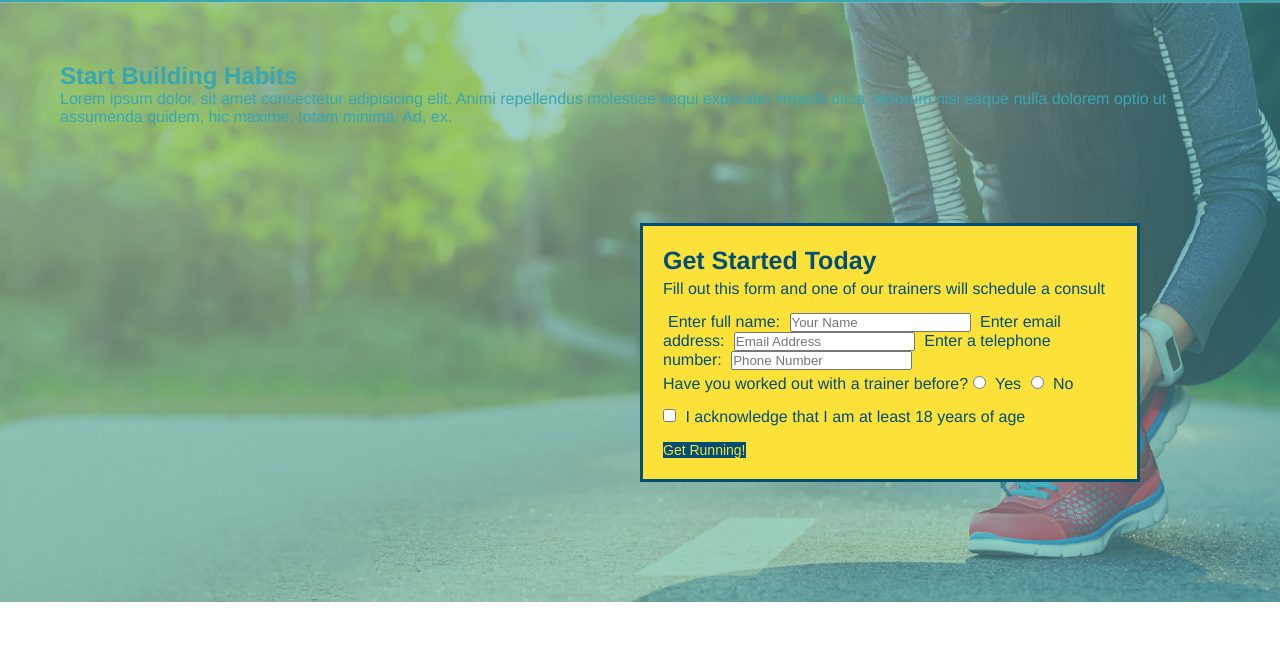
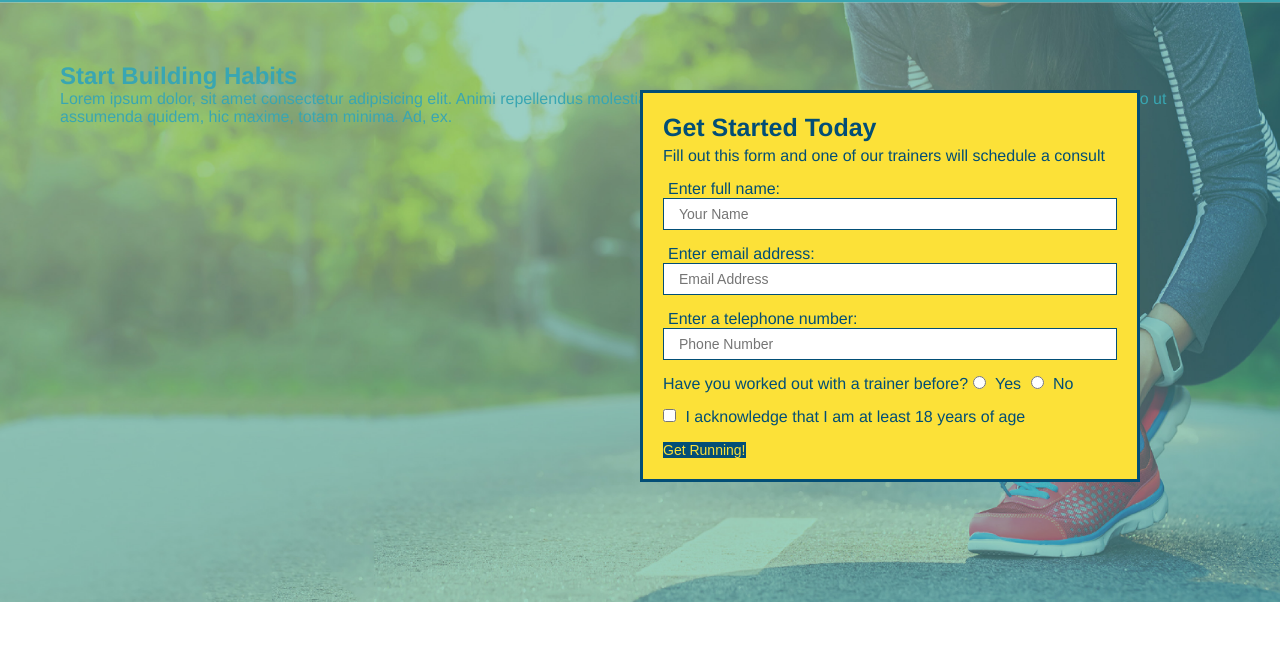
Before and after one commit to jambrose0/run-buddy, a plain HTML site: page index.html in a window 1280 px wide. Shown: the part 80-739 px from the top of the page. Drawn offline with Linux system fonts and the light colour scheme.

Commit message:
changes to reach out section

```diff
--- a/assets/css/style.css
+++ b/assets/css/style.css
@@ -96,13 +96,13 @@ section {
   margin: 5px 0 15px 0;
 }
 
-form-input {
+.form-input {
   border: 1px solid #024e76;
   display: block;
   padding: 7px 15px;
-  font-size: 16px;
+  font-size: 14px;
   color: #024e76;
-  width: 50%;
+  width: 100%;
   margin-bottom: 15px;
 }
 
```
Also changed, not shown: assets/images/hero-bg.jpg (added), 1 other file.
